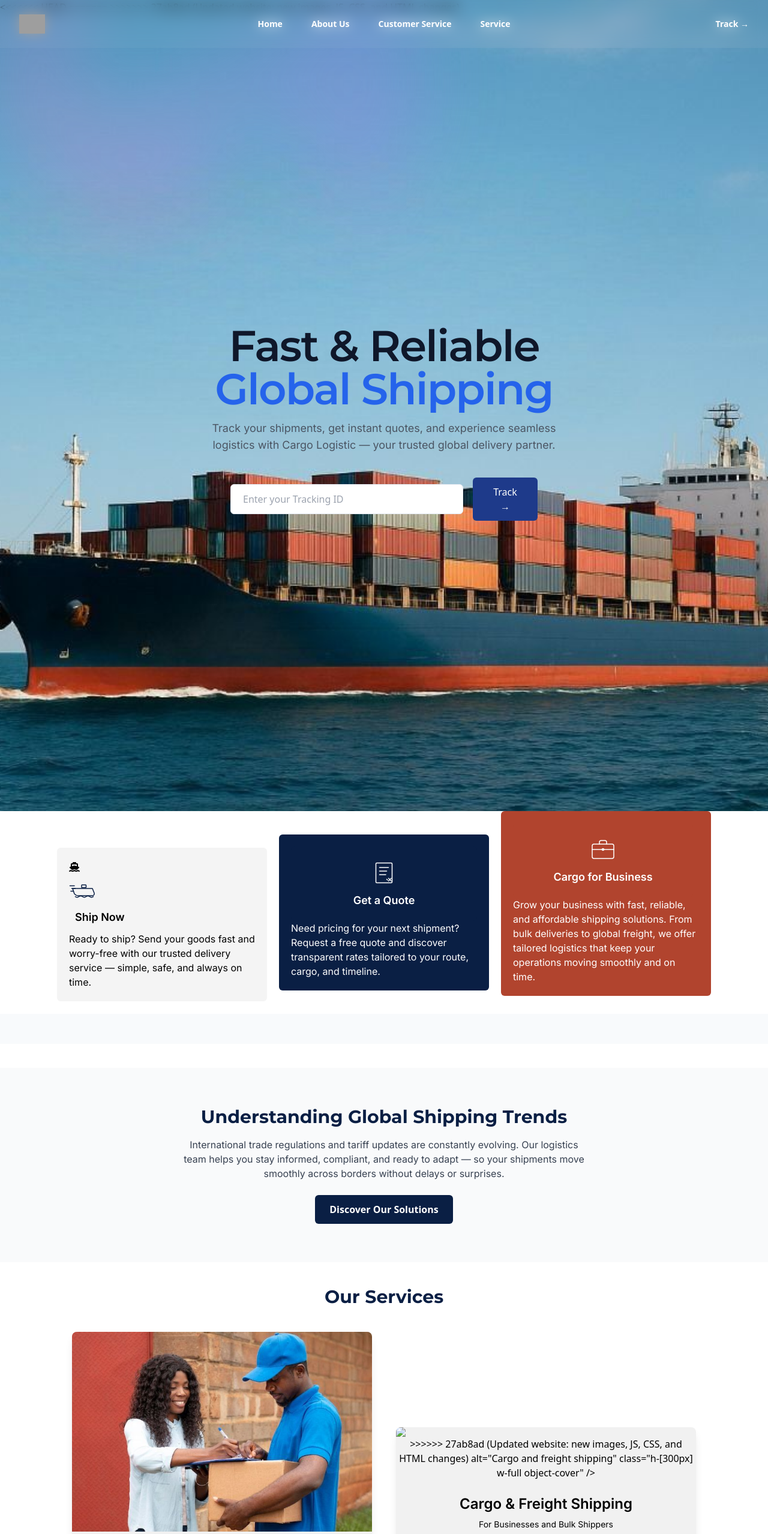
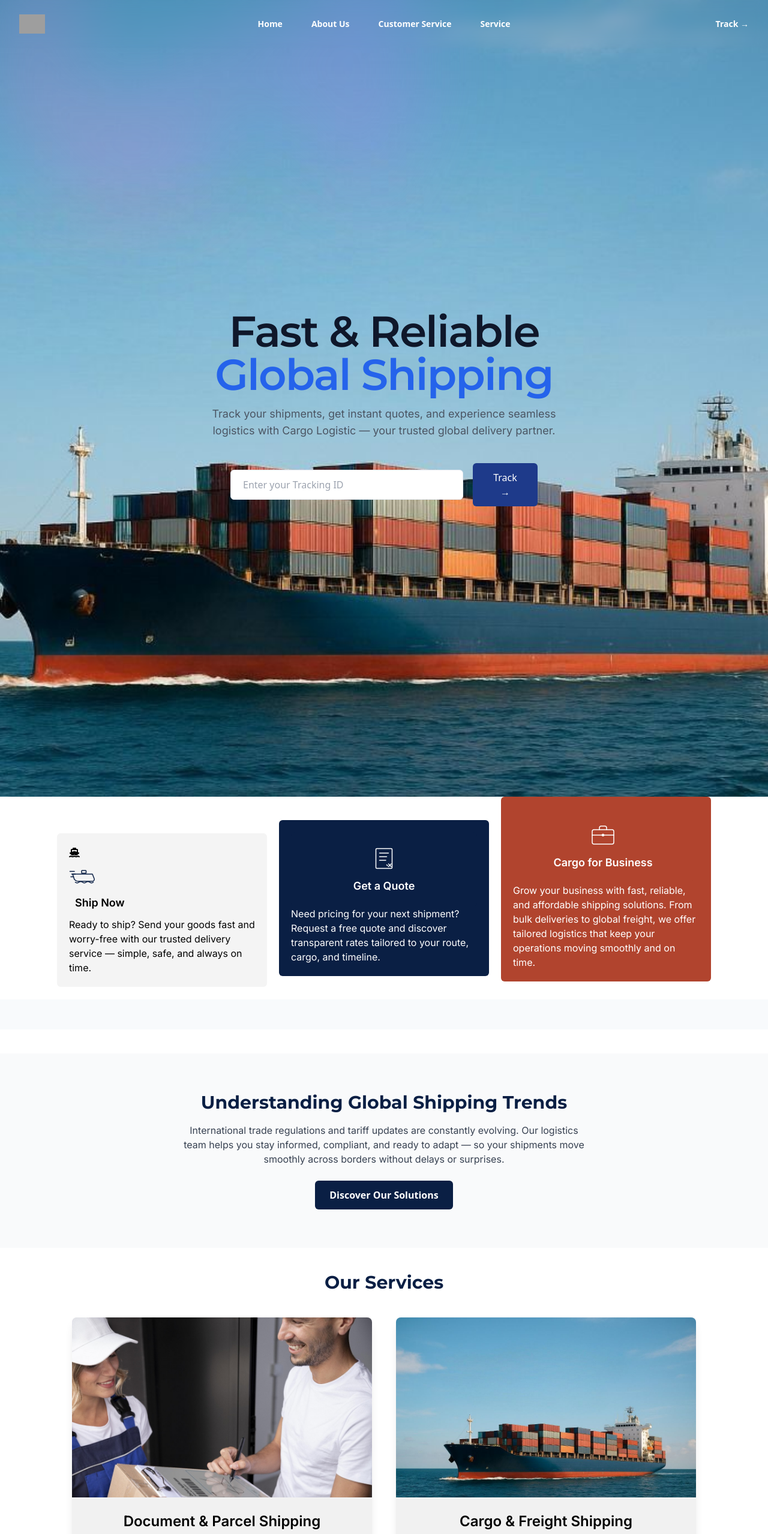
Before and after one commit to Cargo791/cargologistic, a plain HTML site: page index.html in a window 1280 px wide. Shown: the top 2557 px of the page at 60% size. Drawn offline with nearby package versions, Linux system fonts and the light colour scheme; grey boxes are pictures that could not be loaded.

Commit message:
index.html

```diff
--- a/index.html
+++ b/index.html
@@ -31,33 +31,6 @@
 <!-- <script src="https://cdn.jsdelivr.net/npm/@tailwindplus/elements@1" type="module"></script> -->
 <div class="boost">
   <header class="relative inset-x-0 top-0 z-50 ">
-<<<<<<< HEAD
-    <nav aria-label="Global" class="ghost flex  items-center justify-between p-6 lg:px-8 fixed top-0 right-0 left-0 transition-colors duration-500">
-      <div class="flex lg:flex-1 ">
-        <a href="#" class="-m-1.5 p-1.5">
-          <span class="sr-only">Your Company</span>
-          <img src="./ChatGPT Image Oct 7, 2025, 04_40_32 PM.png" alt="" class="h-8 w-auto" />
-        </a>
-      </div>
-      <div class="flex lg:hidden">
-        <button type="button" command="show-modal" commandfor="mobile-menu" class="-m-2.5 inline-flex items-center justify-center rounded-md p-2.5 text-gray-200">
-          <span class="sr-only">Open main menu</span>
-          <svg viewBox="0 0 24 24" fill="none" stroke="currentColor" stroke-width="1.5" data-slot="icon" aria-hidden="true" class="size-6">
-            <path d="M3.75 6.75h16.5M3.75 12h16.5m-16.5 5.25h16.5" stroke-linecap="round" stroke-linejoin="round" />
-          </svg>
-        </button>
-      </div>
-      <div class="hidden lg:flex lg:gap-x-12">
-        <a href="#" class="text-sm/6 font-semibold text-white">Home</a>
-        <a href="#" class="text-sm/6 font-semibold text-white">About Us</a>
-        <a href="#" class="text-sm/6 font-semibold text-white">Customer Service</a>
-        <a href="#" class="text-sm/6 font-semibold text-white">Service</a>
-      </div>
-      <div class="hidden lg:flex lg:flex-1 lg:justify-end">
-        <a href="#" class="text-sm/6 font-semibold text-white">Track <span aria-hidden="true">&rarr;</span></a>
-      </div>
-    </nav>
-=======
    <nav aria-label="Global"
   class="ghost flex items-center justify-between p-6 lg:px-8 fixed top-0 right-0 left-0 transition-colors duration-500 bg-transparent z-50">
 
@@ -105,7 +78,6 @@
     <a href="#" class="text-white text-lg font-semibold">Track →</a>
   </div>
 </div>
->>>>>>> 27ab8ad (Updated website: new images, JS, CSS, and HTML changes)
     <el-dialog>
       <dialog id="mobile-menu" class="m-0 p-0 backdrop:bg-transparent lg:hidden">
         <div tabindex="0" class="fixed inset-0 focus:outline focus:outline-0">
@@ -294,11 +266,7 @@
     <!-- Service 1 -->
     <div class="bg-[#f1f1f1] text-black rounded-lg shadow-lg overflow-hidden max-w-[500px]">
       <img
-<<<<<<< HEAD
-        src="./woman.jpg"
-=======
         src="./percel.jpg"
->>>>>>> 27ab8ad (Updated website: new images, JS, CSS, and HTML changes)
         alt="Document and parcel delivery"
         class="h-[300px] w-full object-cover"
       />
@@ -322,11 +290,7 @@
     <!-- Service 2 -->
     <div class="bg-[#f1f1f1] text-black rounded-lg shadow-lg overflow-hidden max-w-[500px]">
       <img
-<<<<<<< HEAD
-        src="./work...jpg"
-=======
         src="./bb.jpg"
->>>>>>> 27ab8ad (Updated website: new images, JS, CSS, and HTML changes)
         alt="Cargo and freight shipping"
         class="h-[300px] w-full object-cover"
       />
@@ -350,11 +314,7 @@
     <!-- Service 3 -->
     <div class="bg-[#f1f1f1] text-black rounded-lg shadow-lg overflow-hidden max-w-[500px]">
       <img
-<<<<<<< HEAD
-        src="./work.jpg"
-=======
         src="./local.jpg"
->>>>>>> 27ab8ad (Updated website: new images, JS, CSS, and HTML changes)
         alt="Express delivery driver"
         class="h-[300px] w-full object-cover"
       />
```
